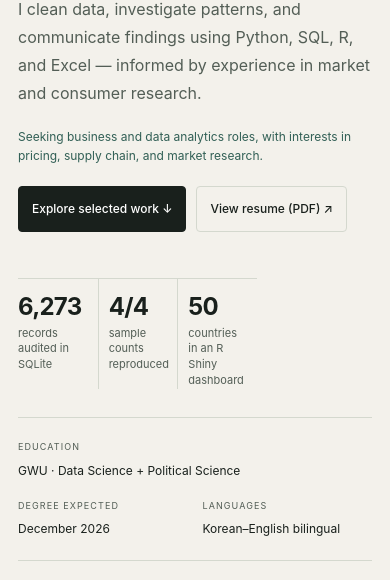
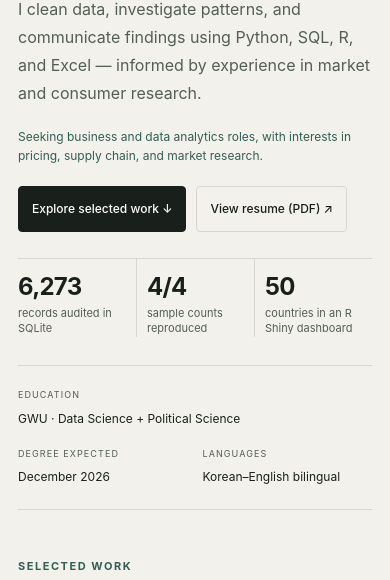
Before and after one commit to TaeYiHam/TaeYiHam.github.io, a website: page index.html in a window 390 px wide. Shown: the part 252-832 px from the top of the page. Drawn offline with Linux system fonts and the light colour scheme.

Commit message:
Span hero highlights across the mobile grid

```diff
--- a/styles.css
+++ b/styles.css
@@ -1306,7 +1306,8 @@ footer {
 }
 @media(max-width:760px) {
   .proof-strip {
-    margin-top:26px;
+    grid-column:1/-1;
+    margin-top:6px;
     width:100%;
     max-width:none
   }
```
